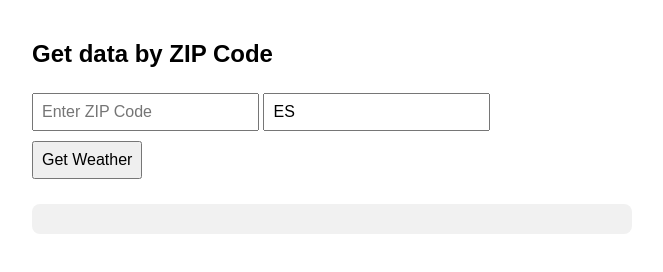
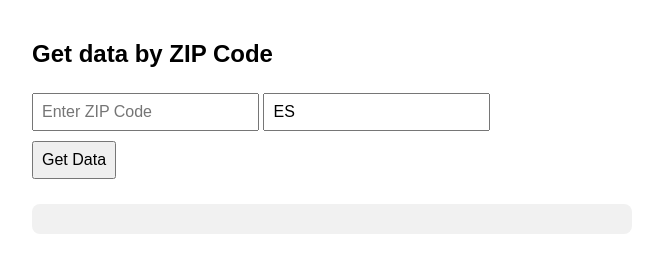
Before and after one commit to Zip-Code-Searcher/Zip-Code-Searcher, a plain HTML site: page index.html in a window 1280 px wide. Shown: the whole page, without its empty margins (308-971 px from the left). Drawn offline with Linux system fonts and the light colour scheme.

Commit message:
Update index.html

```diff
--- a/index.html
+++ b/index.html
@@ -30,7 +30,7 @@
   <input type="text" id="zipInput" placeholder="Enter ZIP Code">
   <input type="text" id="countryInput" placeholder="Country Code (e.g., ES)" value="ES">
   <br>
-  <button onclick="getWeather()">Get Weather</button>
+  <button onclick="getData()">Get Data</button>
   <button onclick="resetForm()" style="display:none; margin-left: 10px;" id="resetBtn">Enter Another ZIP Code</button>
 
   <div id="weatherResult"></div>
```
